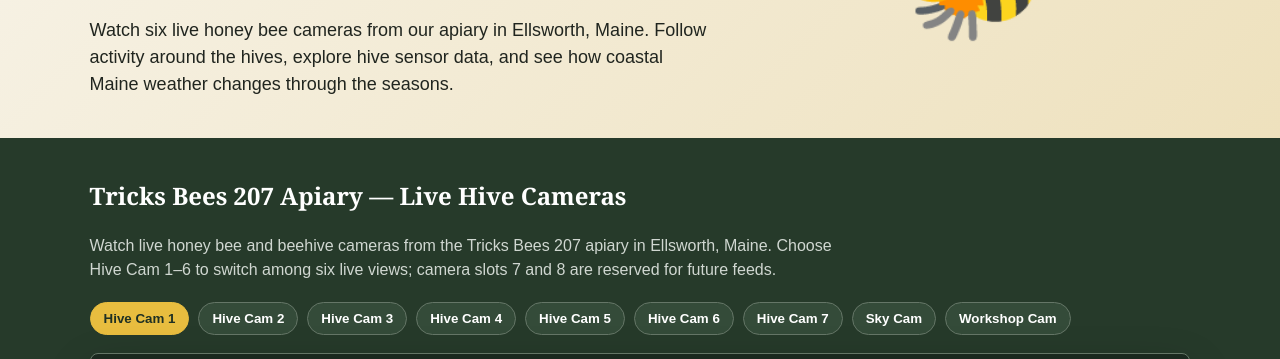
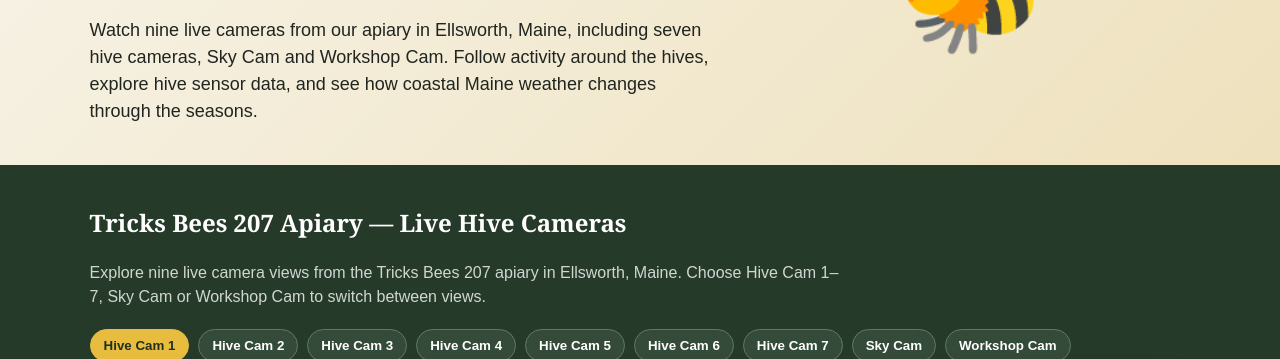
Before and after one commit to tricksbees207-ctrl/tricks-bees-207, a plain HTML site: page index.html in a window 1280 px wide. Shown: the part 673-1032 px from the top of the page. Drawn offline with nearby package versions, Linux system fonts and the light colour scheme; no server answers; grey boxes are pictures that could not be loaded.

Commit message:
Correct homepage descriptions for all nine apiary cameras

```diff
--- a/index.html
+++ b/index.html
@@ -4,11 +4,11 @@
 <meta charset="utf-8"><meta name="viewport" content="width=device-width,initial-scale=1">
 <meta name="google-site-verification" content="RReuiSoQ7xDvtQhI4Dtzr6HHi_iiIgWn7l2x5de_fH0">
 <title>Tricks Bees 207 | Live Honey Bee Cameras &amp; Maine Apiary</title>
-<meta name="description" content="Watch six live honey bee cameras from Tricks Bees 207 in Ellsworth, Maine. Explore hive conditions, apiary weather, bee-friendly flowers, and Varroa research.">
+<meta name="description" content="Watch nine live apiary cameras in Ellsworth, Maine: seven hive cameras, Sky Cam and Workshop Cam. Explore hive data, weather, flowers and Varroa research.">
 <link rel="canonical" href="https://tricksbees207.com/">
 <meta property="og:site_name" content="Tricks Bees 207">
 <meta property="og:title" content="Tricks Bees 207 | Live Honey Bee Cameras &amp; Maine Apiary">
-<meta property="og:description" content="Watch six live honey bee cameras from Tricks Bees 207 in Ellsworth, Maine. Explore hive conditions, apiary weather, bee-friendly flowers, and Varroa research.">
+<meta property="og:description" content="Watch nine live apiary cameras in Ellsworth, Maine: seven hive cameras, Sky Cam and Workshop Cam. Explore hive data, weather, flowers and Varroa research.">
 <meta property="og:url" content="https://tricksbees207.com/">
 <meta property="og:type" content="website">
 <meta property="og:image" content="https://tricksbees207.com/assets/tricks-bees-207-hero.png">
@@ -48,12 +48,12 @@
   <span>Ellsworth, Maine</span>
 </div>
 <main id="main-content" tabindex="-1">
-<div class="hero"><div><div class="eyebrow">LIVE FROM MAINE</div><h1>A window into the hive.</h1><p>Watch six live honey bee cameras from our apiary in Ellsworth, Maine. Follow activity around the hives, explore hive sensor data, and see how coastal Maine weather changes through the seasons.</p></div><div class="hero-bee">🐝</div></div>
+<div class="hero"><div><div class="eyebrow">LIVE FROM MAINE</div><h1>A window into the hive.</h1><p>Watch nine live cameras from our apiary in Ellsworth, Maine, including seven hive cameras, Sky Cam and Workshop Cam. Follow activity around the hives, explore hive sensor data, and see how coastal Maine weather changes through the seasons.</p></div><div class="hero-bee">🐝</div></div>
 
 <section id="live" class="dark live-cameras">
   <h2>Tricks Bees 207 Apiary — Live Hive Cameras</h2>
   <span id="camera-title" hidden>Hive Cam 1</span>
-  <p class="camera-intro">Watch live honey bee and beehive cameras from the Tricks Bees 207 apiary in Ellsworth, Maine. Choose Hive Cam 1–6 to switch among six live views; camera slots 7 and 8 are reserved for future feeds.</p>
+  <p class="camera-intro">Explore nine live camera views from the Tricks Bees 207 apiary in Ellsworth, Maine. Choose Hive Cam 1–7, Sky Cam or Workshop Cam to switch between views.</p>
 
   <div class="camera-tabs" role="tablist" aria-label="Live apiary cameras">
     <button class="camera-tab active" type="button" role="tab" aria-selected="true" data-camera-name="Hive Cam 1" data-video-id="RmNutqzlZzA">Hive Cam 1</button>
```
